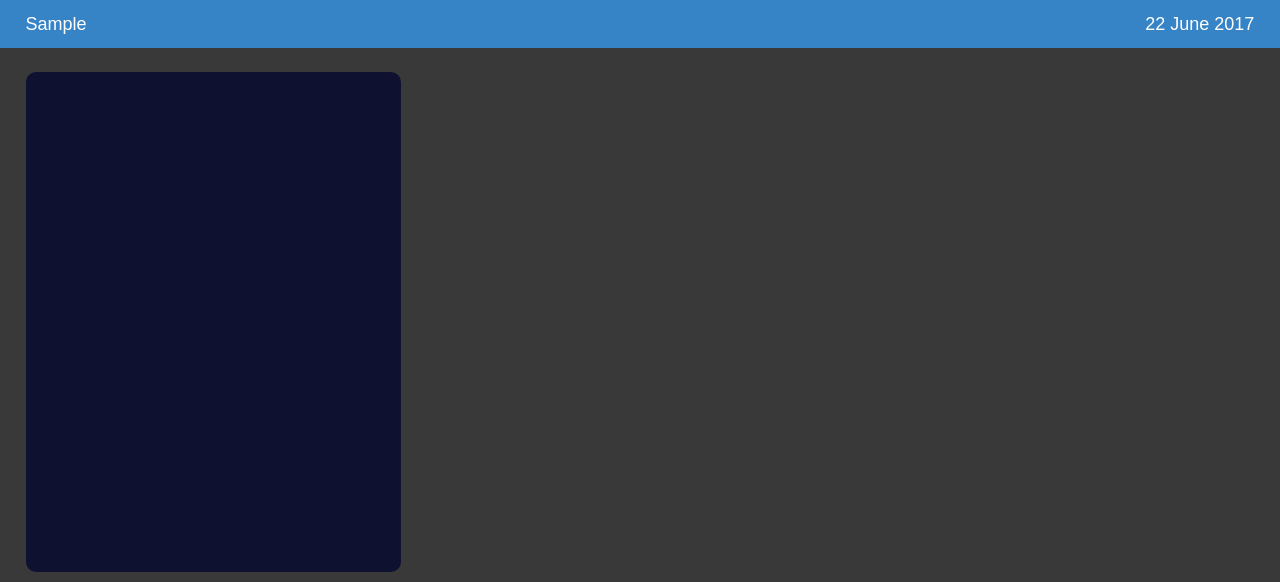
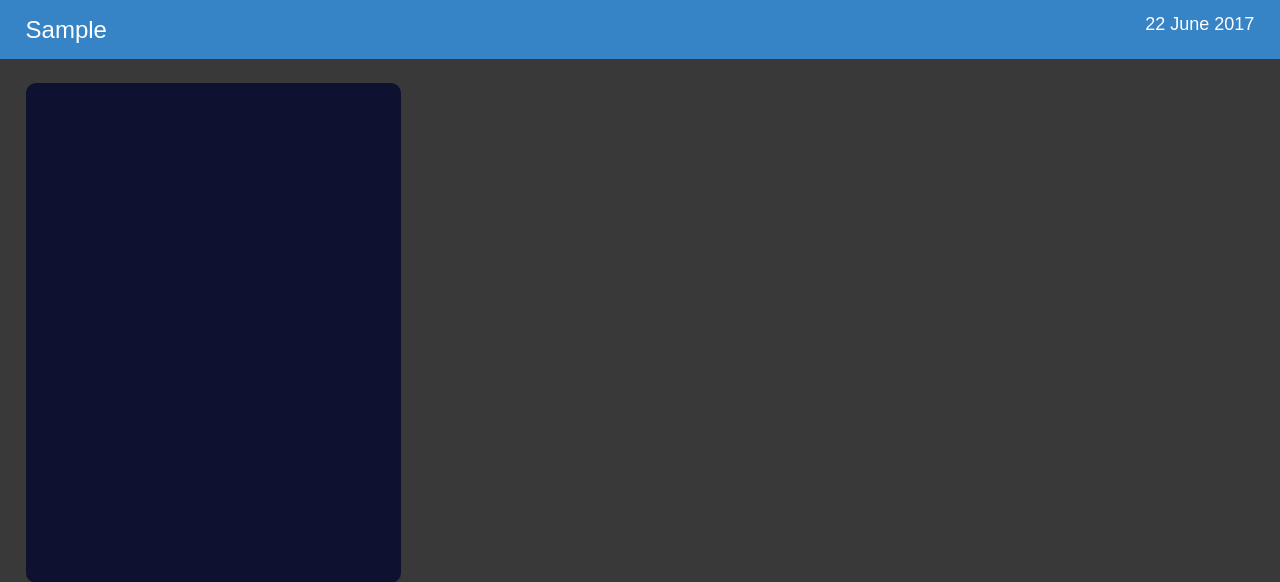
Before and after one commit to DanielPullan/Thorium, a PHP site: page / in a window 1280 px wide. Shown: the part 120-702 px from the top of the page. Run offline with PHP 8.4, Linux system fonts and the light colour scheme; tables that the repository leaves empty or names only in its code hold one stand-in row (values such as "Sample post"); data that the repository does not hold is empty; some libraries are stand-ins or nearby versions.

Commit message:
made panelText larger

```diff
--- a/settings/style.css
+++ b/settings/style.css
@@ -60,7 +60,7 @@ html {
 
 .panelText {
     color: #fff;
-    font-size: large;
+    font-size: x-large;
 }
 
 .socialText {
```
